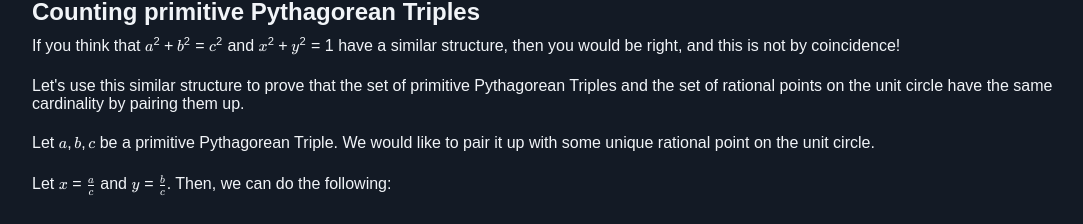
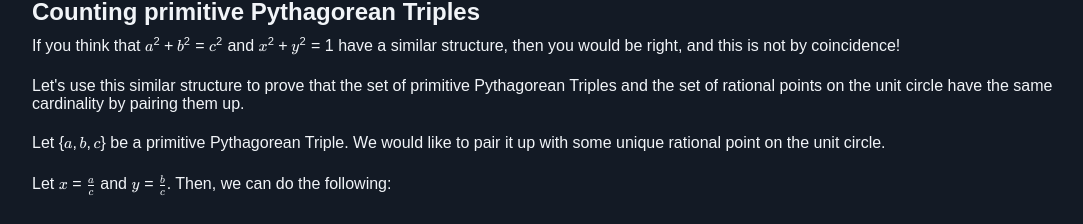
Before and after one commit to ethankarpeles/personal-website, a React (Vite) app: page /#/musings/rational-points-on-elliptic-curves in a window 1280 px wide. Shown: the part 2620-2844 px from the top of the page, without its empty margins (96-1179 px from the left). Built offline with nearby package versions, Linux system fonts and the light colour scheme.

Commit message:
Small correction to wording

```diff
--- a/src/pages/Musings/RationalPointsOnEllipticCurves.tsx
+++ b/src/pages/Musings/RationalPointsOnEllipticCurves.tsx
@@ -67,7 +67,7 @@ export default function RationalPointsOnEllipticCurves() {
                 <h2>Counting primitive Pythagorean Triples</h2>
                 <p>If you think that <Latex math='a^2 + b^2 = c^2' /> and <Latex math='x^2 + y^2 = 1' /> have a similar structure, then you would be right, and this is not by coincidence!</p>
                 <p>Let's use this similar structure to prove that the set of primitive Pythagorean Triples and the set of rational points on the unit circle have the same cardinality by pairing them up.</p>
-                <p>Let <Latex math='{a, b, c}' /> be a primitive Pythagorean Triple. We would like to pair it up with some unique rational point on the unit circle.</p>
+                <p>Let <Latex math='\{a, b, c\}' /> be a primitive Pythagorean Triple. We would like to pair it up with some unique rational point on the unit circle.</p>
                 <p>Let <Latex math='x=\frac a c' /> and <Latex math='y=\frac b c' />. Then, we can do the following:</p>
                 <Latex math='\begin{align*}
                     a^2 + b^2 = c^2
```
